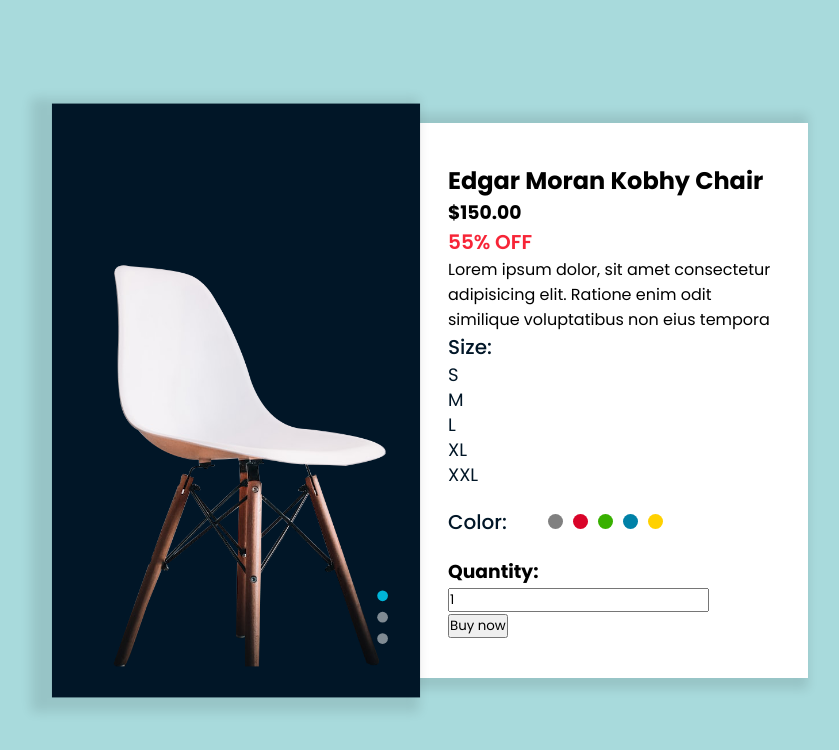
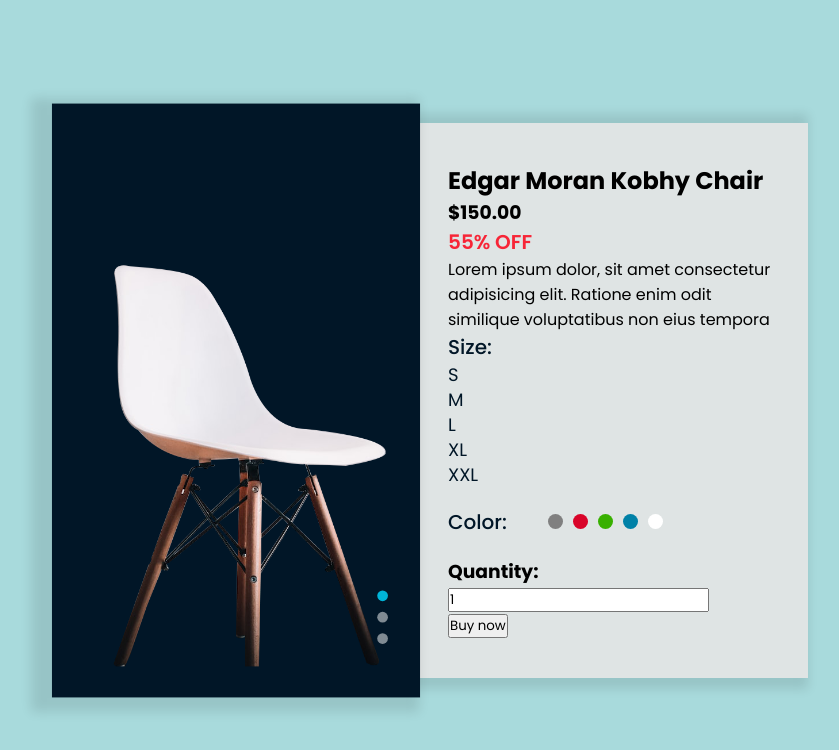
Before and after one commit to MayanthaS/HTML_CSS_JS_Project01, a plain HTML site: page index.html in a window 1280 px wide. Shown: the whole page, without its empty margins (176-1015 px from the left). Drawn offline with Linux system fonts and the light colour scheme.

Commit message:
added the css part color colors and box shadow

```diff
--- a/index.html
+++ b/index.html
@@ -4,8 +4,8 @@
     <meta charset="UTF-8">
     <meta name="viewport" content="width=device-width, initial-scale=1.0">
     <title>Product page</title>
-   <link rel="stylesheet" href="./style.css">
-   <!-- <link rel="stylesheet" href="./style1.css"> -->
+  <link rel="stylesheet" href="./style.css">
+    <!-- <link rel="stylesheet" href="./style1.css">-->
 
 
 </head>
@@ -79,6 +79,10 @@
                                 <input type="radio" name="color" id="yellow">
                                 <span class="color-4"></span>
                             </label>
+                            <label for="white" aria-label="White color">
+                                <input type="radio" name="color" id="white">
+                                <span class="color-5"></span>
+                            </label>
                         </div>
                     </form>
                 </div>
--- a/style.css
+++ b/style.css
@@ -54,7 +54,7 @@
 
 .main-wrap .product .product-details{
     flex-basis: 50%;
-    background: #fff;
+    background: #e8e6e6dc;
     box-shadow: -10px 1px 10px 10px rgba(0, 0, 0, 0.1);
     padding: 40px 30px 40px 40px;
 }
@@ -167,3 +167,10 @@
 .main-wrap .product .product-details .colors .form .select-color .color-4{
     background: #ffd100;
 }
+.main-wrap .product .product-details .colors .form .select-color .color-4{
+    background: #fff;
+}
+.main-wrap .product .product-details .colors .form .select-color label input:checked + span{
+    transform: scale(.7);
+    box-shadow: 0 0 0 4px #fff, 0 0 0 6px #011627;
+}
```
